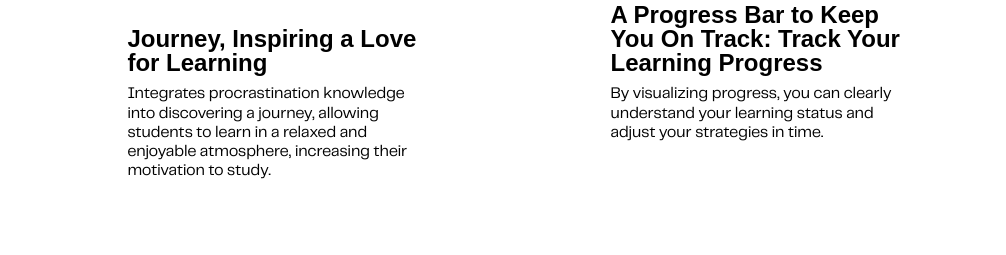
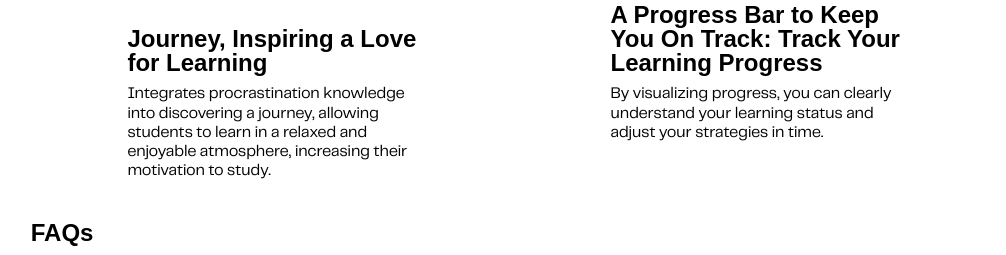
Before and after one commit to sekerbln/ZeitGuardLandingPage, a website built with webpack: page index.html in a window 1280 px wide. Shown: the part 1575-1830 px from the top of the page, without its empty margins (263-1269 px from the left). Before the commit the page ends 1756 px from the top, so only its background shows below. Built offline with nearby package versions, Linux system fonts and the light colour scheme; files whose address does not match are found by name.

Commit message:
Update 1.26 style update

```diff
--- a/index.html
+++ b/index.html
@@ -121,7 +121,9 @@
 
       </div>
     </div>
-
+    <div class="faq-content">
+      <h2>FAQs</h2>
+    </div>
 
 </div>
 
```
